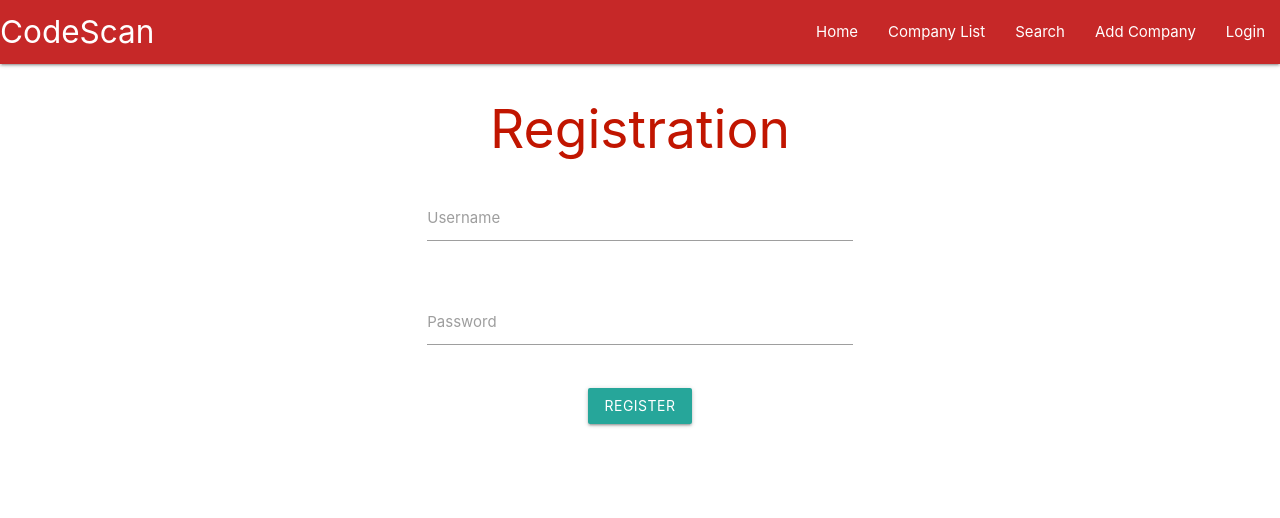
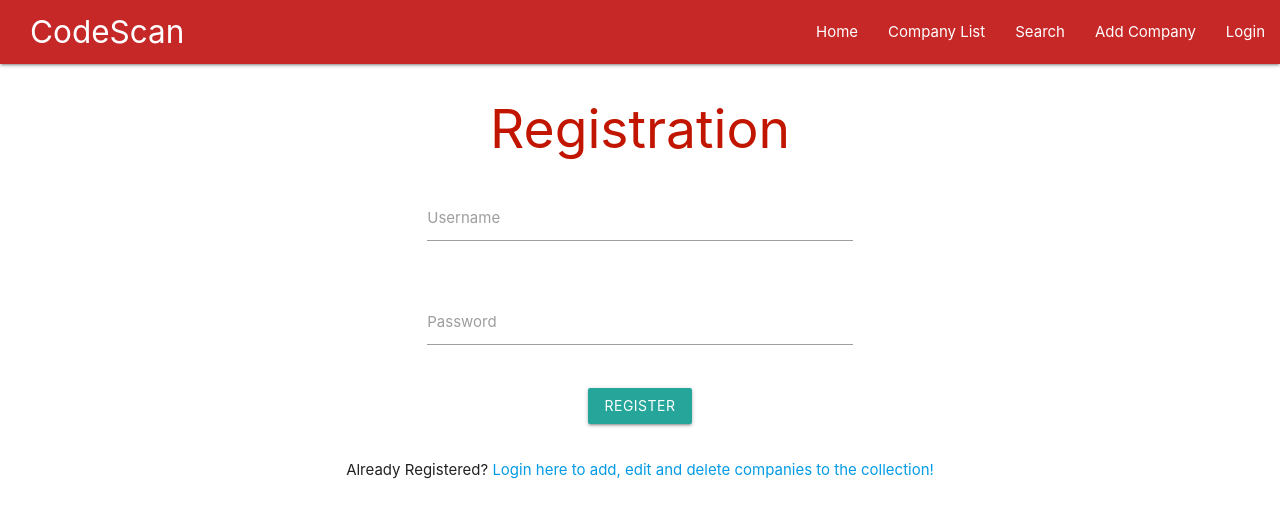
Before and after one commit to AMcCall22/company-suggestions, a Flask app: page /registration in a window 1280 px wide. Shown: the top 518 px of the page. Run offline with Flask 2, Linux system fonts and the light colour scheme; some libraries are stand-ins or nearby versions.

Commit message:
login redirect added to registration page

```diff
--- a/static/css/style.css
+++ b/static/css/style.css
@@ -4,6 +4,10 @@
   color: #c11500;
 }
 
+
+.logo{
+    margin-left: 2rem;
+}
 /*----------------------------------------------submit button----*/
 
 .button-style {
--- a/templates/base.html
+++ b/templates/base.html
@@ -37,7 +37,7 @@
       type="text/css"
     />
     {% block styles %} {% endblock %}
-    <title>Company Suggestions</title>
+    <title>CodeScan</title>
   </head>
 
   <body>
@@ -45,7 +45,7 @@
       <div class="navbar-fixed">
         <nav class="red darken-3">
           <div class="nav-wrapper">
-            <a href="#!" class="brand-logo">CodeScan</a>
+            <a href="#!" class="brand-logo logo">CodeScan</a>
             <a href="#" data-target="mobile-demo" class="sidenav-trigger"
               ><i class="fas fa-bars"></i
             ></a>
--- a/templates/registration.html
+++ b/templates/registration.html
@@ -48,5 +48,10 @@
     </div>
   </form>
 </div>
-
+<div class="row">
+    <div class="col s12">
+<p class="center-align">Already Registered?
+<a href="{{ url_for('login') }}">Login here to add, edit and delete companies to the collection!</a></p>
+</div>
+</div>
 {% endblock %}
```
